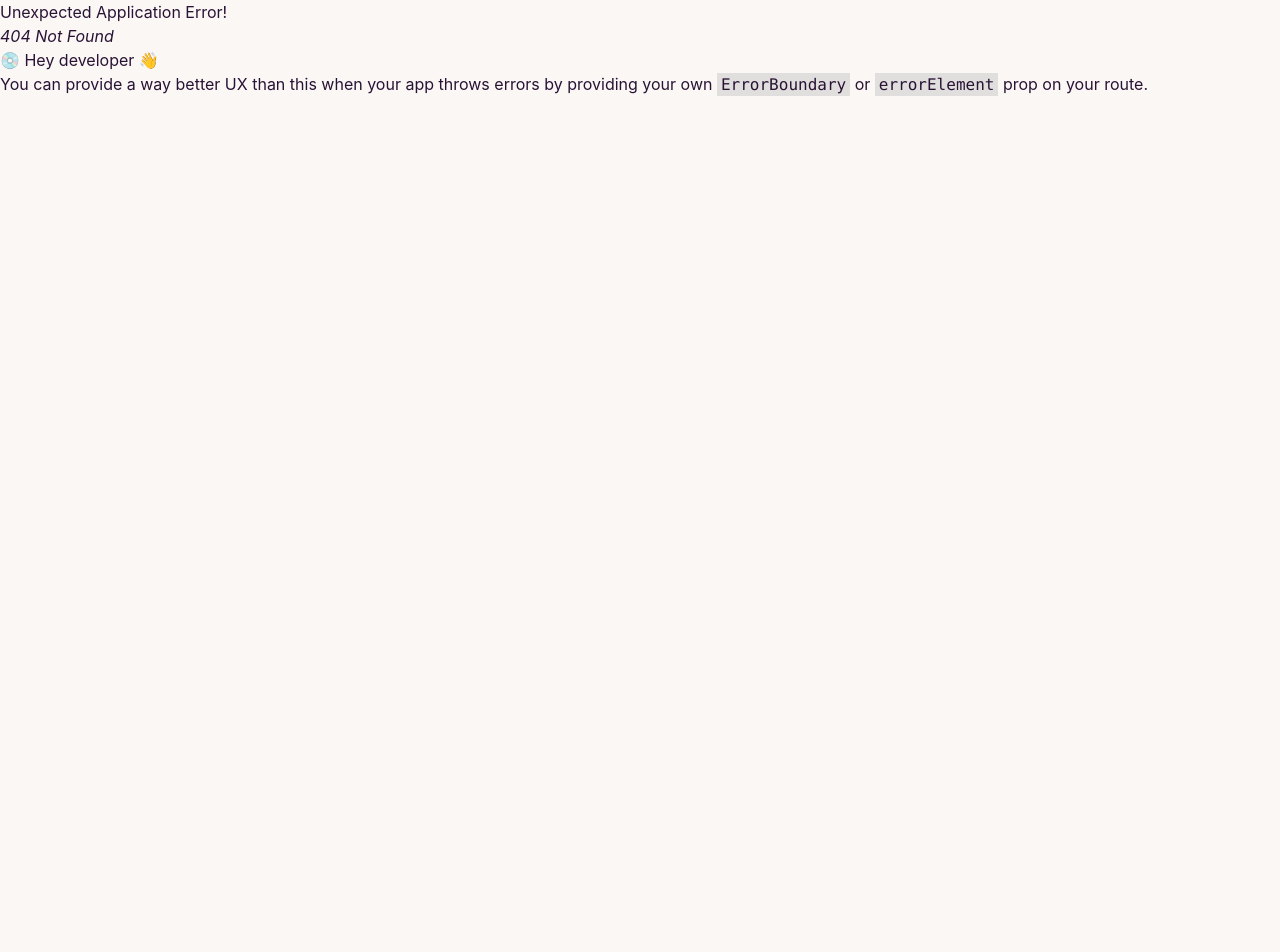
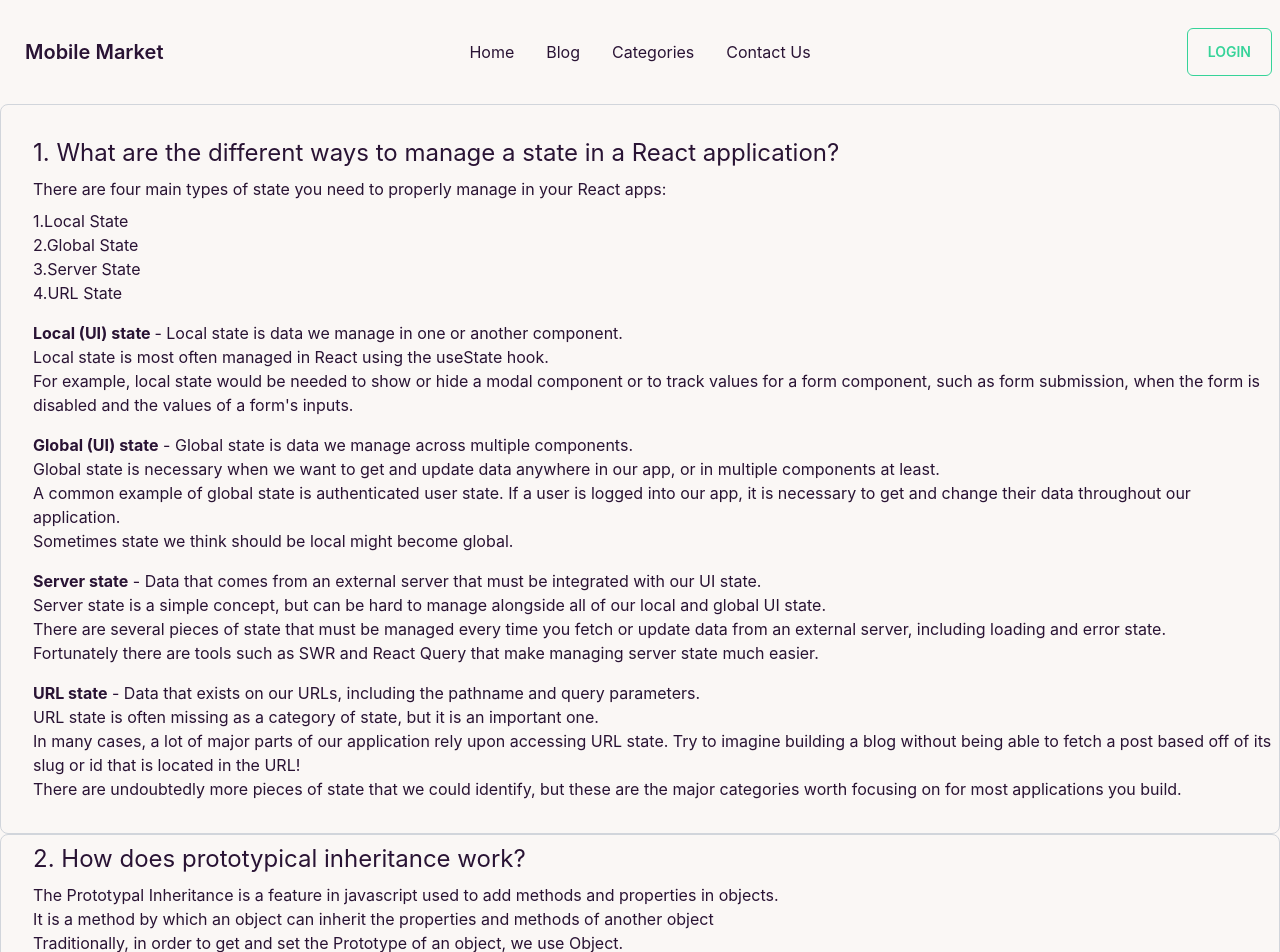
Before and after one commit to WebDevDibbo/Mobile-Market, a React (Create React App) app: page /blog in a window 1280 px wide. Before the commit this address had no page. Shown: the top 952 px of the page. Before the commit the page ends 800 px from the top, so only its background shows below. Built offline with nearby package versions, Linux system fonts and the light colour scheme.

Commit message:
blog page added

```diff
--- a/src/Routes/Routes/Routes.js
+++ b/src/Routes/Routes/Routes.js
@@ -1,3 +1,4 @@
+import Blog from "../../pages/Blogs/Blog";
 import Login from "../../pages/Login/Login";
 import Register from "../../pages/Register/Register";
 
@@ -22,6 +23,10 @@ const {default:Home}  =require("../../pages/Home/Home/Home");
             {
                 path:'/signup',
                 element:<Register></Register>
+            },
+            {
+                path:'/blog',
+                element:<Blog></Blog>
             }
         ]
     }
--- /dev/null
+++ b/src/pages/Blogs/Blog.js
@@ -0,0 +1,258 @@
+import React from "react";
+
+const Blog = () => {
+  return (
+    <div>
+      <div className="pl-8 py-8 rounded-lg shodow-2xl border border-gray-300">
+        <h2 className="text-2xl">
+          1. What are the different ways to manage a state in a React
+          application?
+        </h2>
+        <p className=" py-2">
+          There are four main types of state you need to properly manage in your
+          React apps: <br />
+        </p>
+        <ol>
+          <li>1.Local State</li>
+          <li>2.Global State</li>
+          <li>3.Server State</li>
+          <li>4.URL State</li>
+        </ol>
+
+        <div className=" py-4">
+          <p>
+            <strong> Local (UI) state </strong>- Local state is data we manage
+            in one or another component.
+          </p>
+
+          <p>
+            {" "}
+            Local state is most often managed in React using the useState hook.
+          </p>
+
+          <p>
+            {" "}
+            For example, local state would be needed to show or hide a modal
+            component or to track values for a form component, such as form
+            submission, when the form is disabled and the values of a form's
+            inputs.
+          </p>
+        </div>
+        <div className="pb-4">
+          <p>
+            {" "}
+            <strong>Global (UI) state</strong> - Global state is data we manage
+            across multiple components.
+          </p>
+          <p>
+            Global state is necessary when we want to get and update data
+            anywhere in our app, or in multiple components at least.
+          </p>
+          <p>
+            A common example of global state is authenticated user state. If a
+            user is logged into our app, it is necessary to get and change their
+            data throughout our application.
+          </p>
+          <p>Sometimes state we think should be local might become global.</p>
+        </div>
+        <div className="pb-4">
+          <p>
+            {" "}
+            <strong>Server state</strong> - Data that comes from an external
+            server that must be integrated with our UI state.
+          </p>
+          <p>
+            Server state is a simple concept, but can be hard to manage
+            alongside all of our local and global UI state.
+          </p>
+          <p>
+            There are several pieces of state that must be managed every time
+            you fetch or update data from an external server, including loading
+            and error state.
+          </p>
+          <p>
+            Fortunately there are tools such as SWR and React Query that make
+            managing server state much easier.
+          </p>
+        </div>
+        <p>
+          <strong>URL state</strong> - Data that exists on our URLs, including
+          the pathname and query parameters.
+        </p>
+        <p>
+          URL state is often missing as a category of state, but it is an
+          important one. <br />
+          In many cases, a lot of major parts of our application rely upon
+          accessing URL state. Try to imagine building a blog without being able
+          to fetch a post based off of its slug or id that is located in the
+          URL!
+        </p>
+        <p>
+          There are undoubtedly more pieces of state that we could identify, but
+          these are the major categories worth focusing on for most applications
+          you build.
+        </p>
+      </div>
+      <div className="pl-8 pb-8 rounded-lg shodow-2xl border border-gray-300">
+        <h2 className="text-2xl py-2">
+          2.  How does prototypical inheritance work?
+        </h2>
+        <p>
+          The Prototypal Inheritance is a feature in javascript used to add
+          methods and properties in objects.
+        </p>
+        <p>
+          It is a method by which an object can inherit the properties and
+          methods of another object
+        </p>
+        <p>
+
+          Traditionally, in order to get and set the Prototype of an object,
+          we use Object.
+        </p>
+        <p>The Prototypal Inheritance is a feature in javascript used to add methods and properties in objects. It is a method by which an object can inherit the properties and methods of another object. Traditionally, in order to get and set the [[Prototype]] of an object, we use Object.getPrototypeOf and Object.setPrototypeOf. Nowadays, in modern language, it is being set using __proto__.</p>
+      </div>
+      <div className="pl-8 pb-8 rounded-lg shodow-2xl border border-gray-300">
+        <h2 className="text-2xl py-2">
+          3. What is a unit test? Why should we write unit tests?
+        </h2>
+        <p>
+          Unit testing is a type of software testing where individual units or
+          software components are tested.
+        </p>
+        <p>
+          Its purpose is to validate that each unit of code performs as expected
+        </p>
+        <p>
+          {" "}
+          A unit can be anything you want it to be — a line of code, a method,
+          or a class.{" "}
+        </p>
+        <p>There are two types of unit testing:</p>
+        <p className="my-4">
+          <strong>1.Manual: </strong>
+          As the name implies, unit tests are run manually to verify the
+          correctness of your code. This is done before writing automated tests.
+          Its drawback is that you have to manually test your functions/classes
+          whenever you make changes to them
+        </p>
+        <p>
+          <strong>2.Automated: </strong>
+          This is the preferred unit testing method as it can be carried out by
+          simply running a script. Automated tests also make it easier to run
+          tests when your application scales.
+        </p>
+        <p>
+          To justify any effort in business, there must be a positive impact on
+          the bottom line. Here are a few benefits to writing unit tests:
+        </p>
+        <ul>
+          <li>
+            Unit tests save time and money. Usually, we tend to test the happy
+            path more than the unhappy path. If you release such an app without
+            thorough testing, you would have to keep fixing issues raised by
+            your potential users. The time to fix these issues could’ve been
+            used to build new features or optimize the existing system. Bear in
+            mind that fixing bugs without running tests could also introduce new
+            bugs into the system.
+          </li>
+          <li>
+            Well-written unit tests act as documentation for your code. Any
+            developer can quickly look at your tests and know the purpose of
+            your functions.
+          </li>
+          <li>It simplifies the debugging process.</li>
+          <li>
+            Unit testing is an integral part of extreme programming. Extreme
+            programming is basically a “test-everything-that-can-possibly-break”
+            programming strategy.
+          </li>
+          <li>
+            Unit tests make code reuse easier. If you want to reuse existing
+            code in a new project, you can simply migrate both the code and
+            tests to your new project, then run your tests to make sure you have
+            the desired results.
+          </li>
+          <li>
+            Unit testing improves code coverage. A debatable topic is to have
+            100% code coverage across your application.
+          </li>
+          <li>
+            In the testing pyramid, unit tests are faster than integration and
+            end-to-end. They are more assertive and return quick feedback
+          </li>
+        </ul>
+      </div>
+      <div className="pl-8 pb-8 rounded-lg shodow-2xl border border-gray-300">
+        <h2 className="text-2xl py-4">4.React vs. Angular vs. Vue?</h2>
+        <div className="overflow-x-auto">
+  <table className="table w-full">
+
+    <thead>
+      <tr className="text-white">
+        <th className="bg-blue-500"></th>
+        <th className="bg-blue-500"></th>
+        <th className="bg-blue-500">React</th>
+        <th className="bg-blue-500">Angular</th>
+        <th className="bg-blue-500">Vue</th>
+      </tr>
+    </thead>
+    <tbody>
+
+      <tr>
+        <th>1</th>
+        <td>Framwork Size</td>
+        <td>97.5k</td>
+        <td>143k</td>
+        <td>58.8k</td>
+      </tr>
+
+      <tr className="active">
+        <th>2</th>
+        <td>Programming Language</td>
+        <td>Javascript</td>
+        <td>Typescript</td>
+        <td>Javascript</td>
+      </tr>
+
+      <tr>
+        <th>3</th>
+        <td>Architecture</td>
+        <td>Component base</td>
+        <td>Component base</td>
+        <td>Component base</td>
+
+      </tr>
+      <tr className="active">
+        <th>4</th>
+        <td>Syntax</td>
+        <td>Virtual DOM</td>
+        <td>Real DOM</td>
+        <td>Virtual DOM</td>
+
+      </tr>
+      <tr>
+        <th>5</th>
+        <td>Learning Curve</td>
+        <td>moderate</td>
+        <td>Sleep</td>
+        <td>moderate</td>
+
+      </tr>
+      <tr className="active">
+        <th>6</th>
+        <td>Scalability</td>
+        <td>Component based approach</td>
+        <td>modular development structure</td>
+        <td>template based syntax</td>
+
+      </tr>
+    </tbody>
+  </table>
+</div>
+      </div>
+    </div>
+  );
+};
+
+export default Blog;
--- a/src/pages/Home/Categories/Category.js
+++ b/src/pages/Home/Categories/Category.js
@@ -8,9 +8,9 @@ const Category = ({category}) => {
             <figure><img className='rounded-lg' src={img} alt="Shoes" /></figure>
             <div className="card-body">
               <h2 className="card-title">{name}</h2>
-              <p>If a dog chews shoes whose shoes does he choose?</p>
+              <p>Buy your favourite phone with best price</p>
               <div className="card-actions justify-end">
-                <button className="btn btn-primary">View All</button>
+                <button className="btn btn-outline btn-info">View All</button>
               </div>
             </div>
           </div>
--- a/src/pages/shared/Navbar/Navbar.js
+++ b/src/pages/shared/Navbar/Navbar.js
@@ -9,7 +9,7 @@ const Navbar = () => {
             <Link to="/">Home</Link>
           </li>
           <li>
-            <Link to="/about">About</Link>
+            <Link to="/blog">Blog</Link>
           </li>
           <li>
             <Link to="/appointment">Categories</Link>
```
